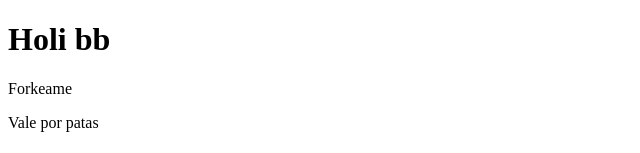
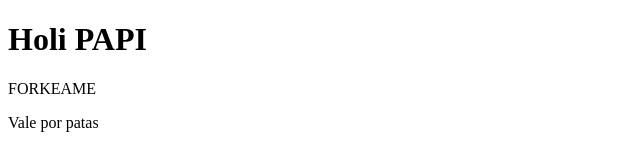
Before and after one commit to ljutreras/prueba_Fork, a plain HTML site: page index.html in a window 1280 px wide. Shown: the top 153 px of the page, without its empty margins (0-640 px from the left). Drawn offline with Linux system fonts and the light colour scheme.

Commit message:
Update index.html
correccion del H1

```diff
--- a/index.html
+++ b/index.html
@@ -7,8 +7,8 @@
     <title>Document</title>
 </head>
 <body>
-    <h1>Holi bb</h1>
-    <p>Forkeame</p>
+    <h1>Holi PAPI</h1>
+    <p>FORKEAME</p>
 
     <p>Vale por patas</p>
     <footer>
```
